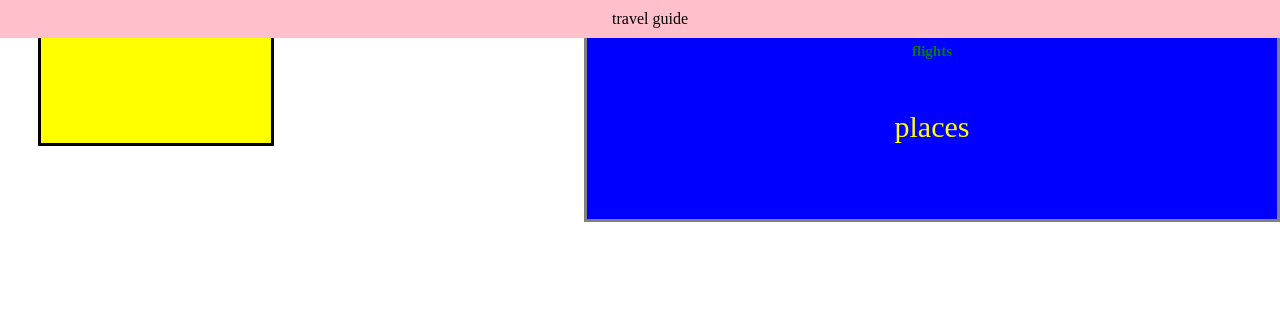
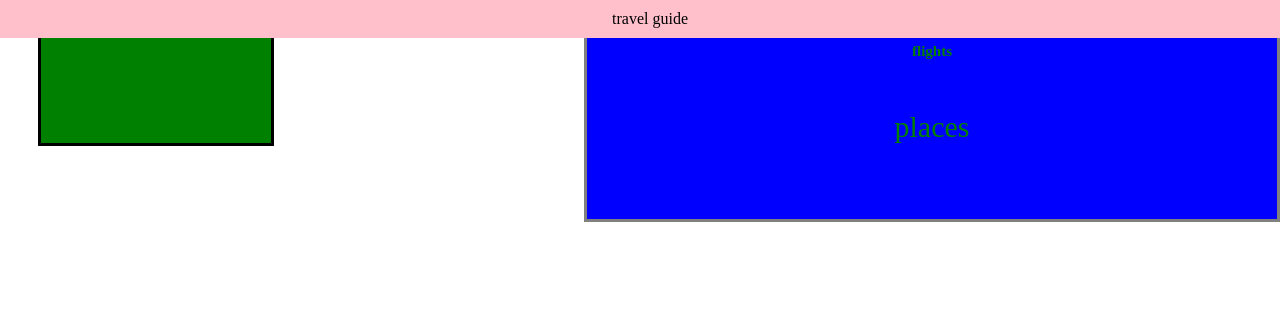
Before and after one commit to Giselle489/day2-mini-poster, a plain HTML site: page day3-info-panel.html in a window 1280 px wide. Drawn offline with Linux system fonts and the light colour scheme.

Commit message:
Update style.css

```diff
--- a/style.css
+++ b/style.css
@@ -21,7 +21,7 @@ h3 {
 p {
   font-size: 13px;
   text-align: center;
-  color: Yellow;
+  color: Green;
 }
 
 /* Day 3 Styles */
@@ -41,7 +41,7 @@ header {
 /* Content Container */
 .Giselle-L {
   position: relative;
-  background-color: yellow;
+  background-color: Green;
   padding: 15px;
   margin-top: 10px;
   height: 100px;
```
